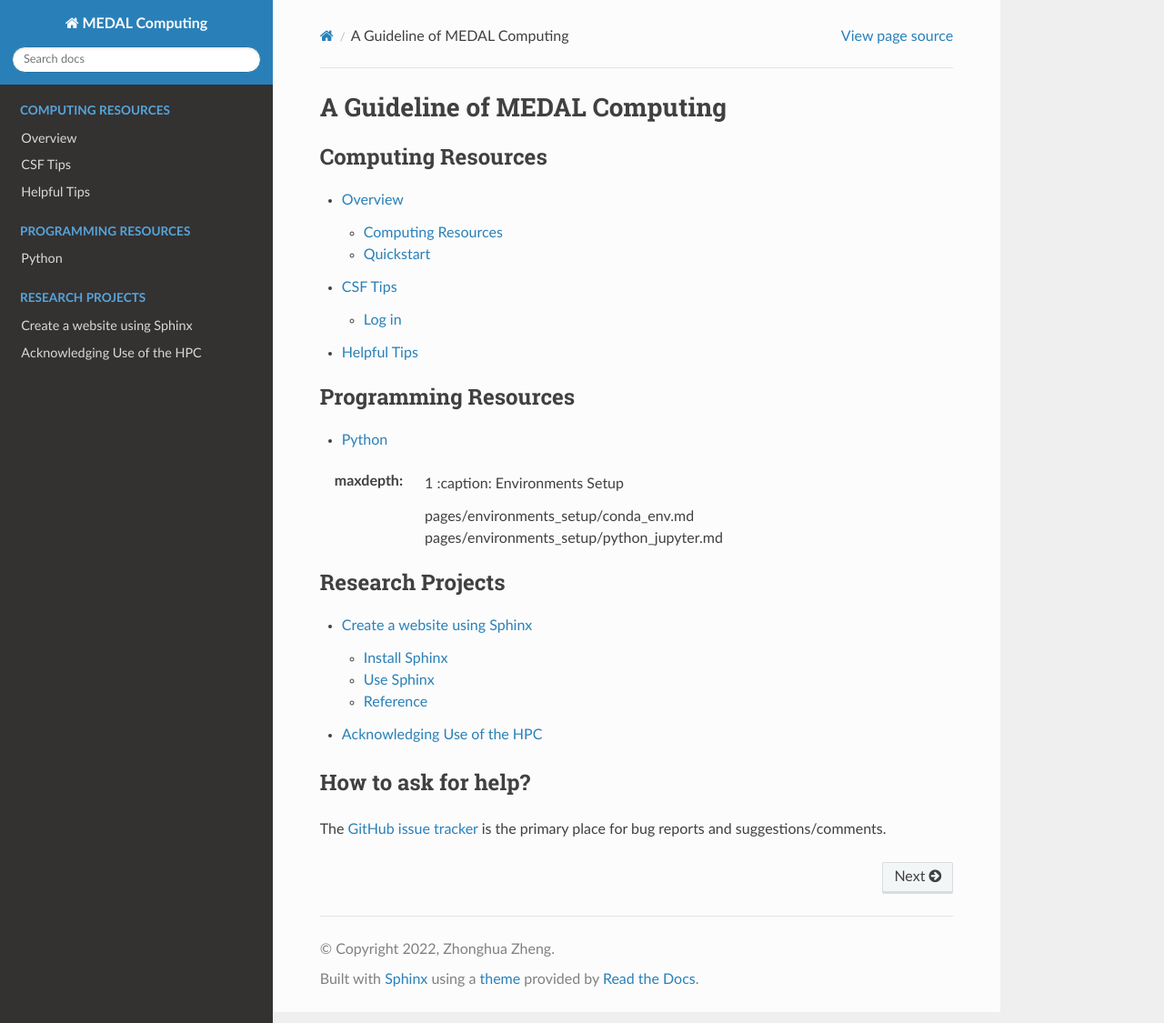
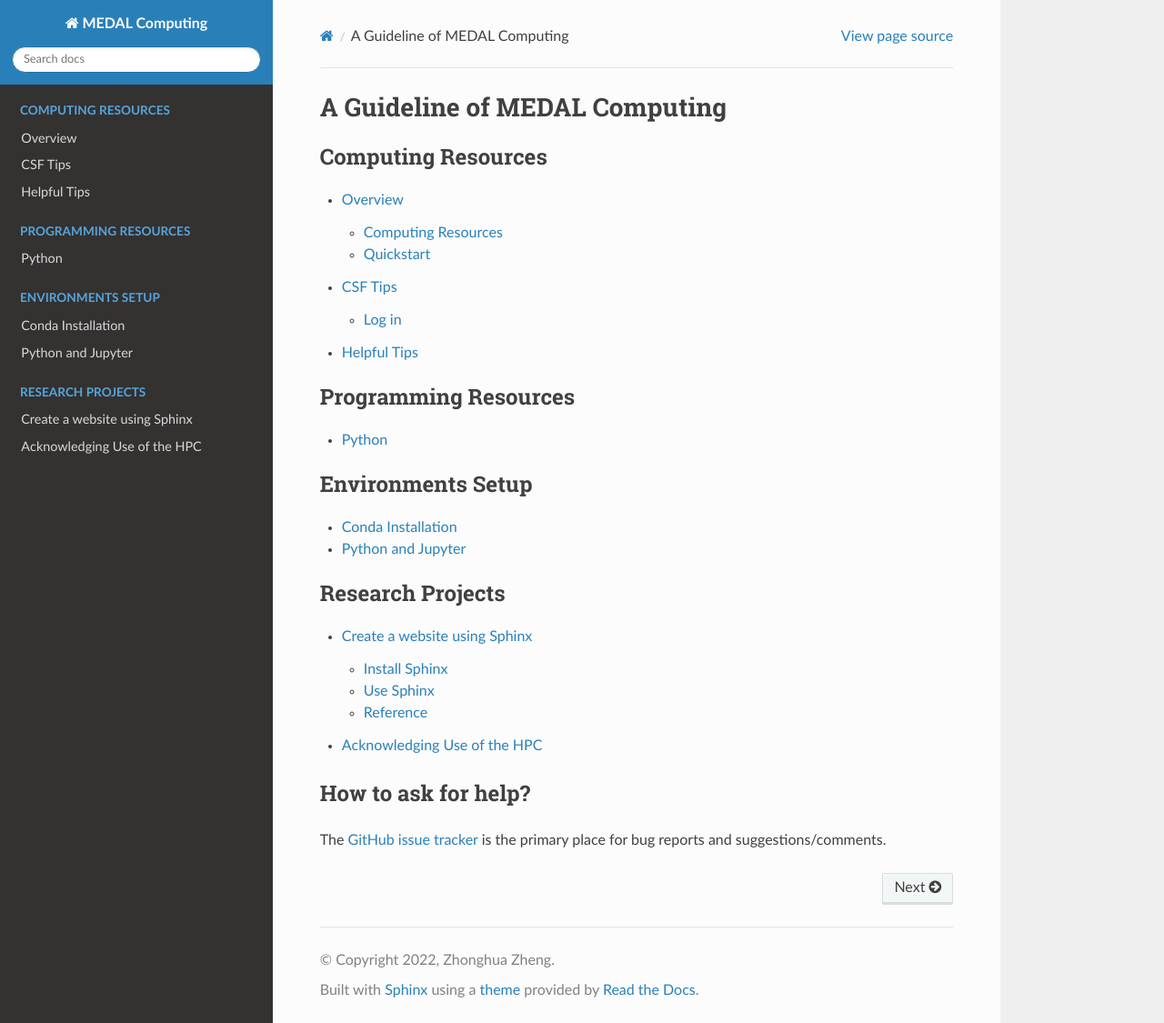
Before and after one commit to envdes/computing, a Sphinx documentation site: the page built from docs/index.rst, in a window 1280 px wide and 1125 px high. Shown: the whole window at 91% size. Built offline with Sphinx 7.4.7 and the Read the Docs theme 2.0.0, drawn with Linux system fonts in a browser that asks for light colours; some of the changed lines change nothing that is shown.

Commit message:
Update index.rst

```diff
--- a/docs/index.rst
+++ b/docs/index.rst
@@ -24,8 +24,8 @@ A Guideline of MEDAL Computing
 
    pages/programming_resources/python.md
 
-
-:maxdepth: 1
+.. toctree::
+   :maxdepth: 1
    :caption: Environments Setup
 
    pages/environments_setup/conda_env.md
```
